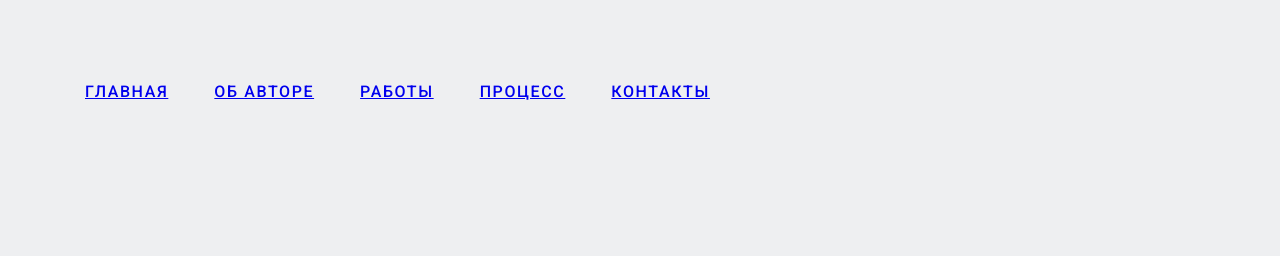
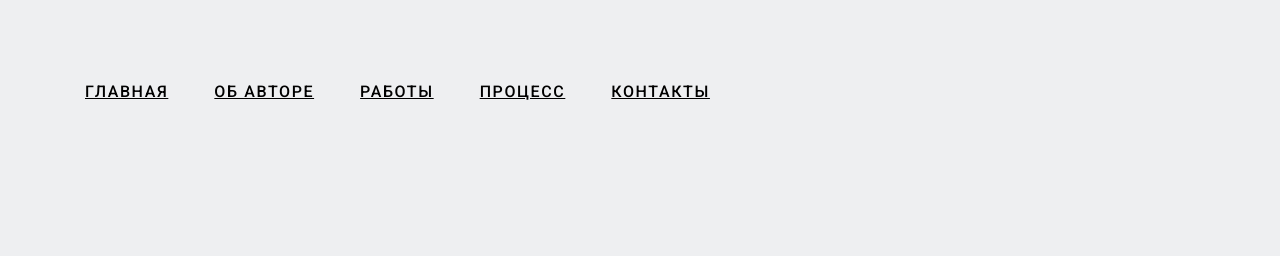
Before and after one commit to oleksandr-vysotskyi/HW_7_Rework, a plain HTML site: page index.html in a window 1280 px wide. Shown: the top 256 px of the page. Drawn offline with Linux system fonts and the light colour scheme.

Commit message:
Update style.css

```diff
--- a/style.css
+++ b/style.css
@@ -55,6 +55,10 @@ body {
 .menu-item_5 {
     margin-right: 42px;
 
+}
+
+a {
+  color: #000000;
 }
 
 .title {
```
